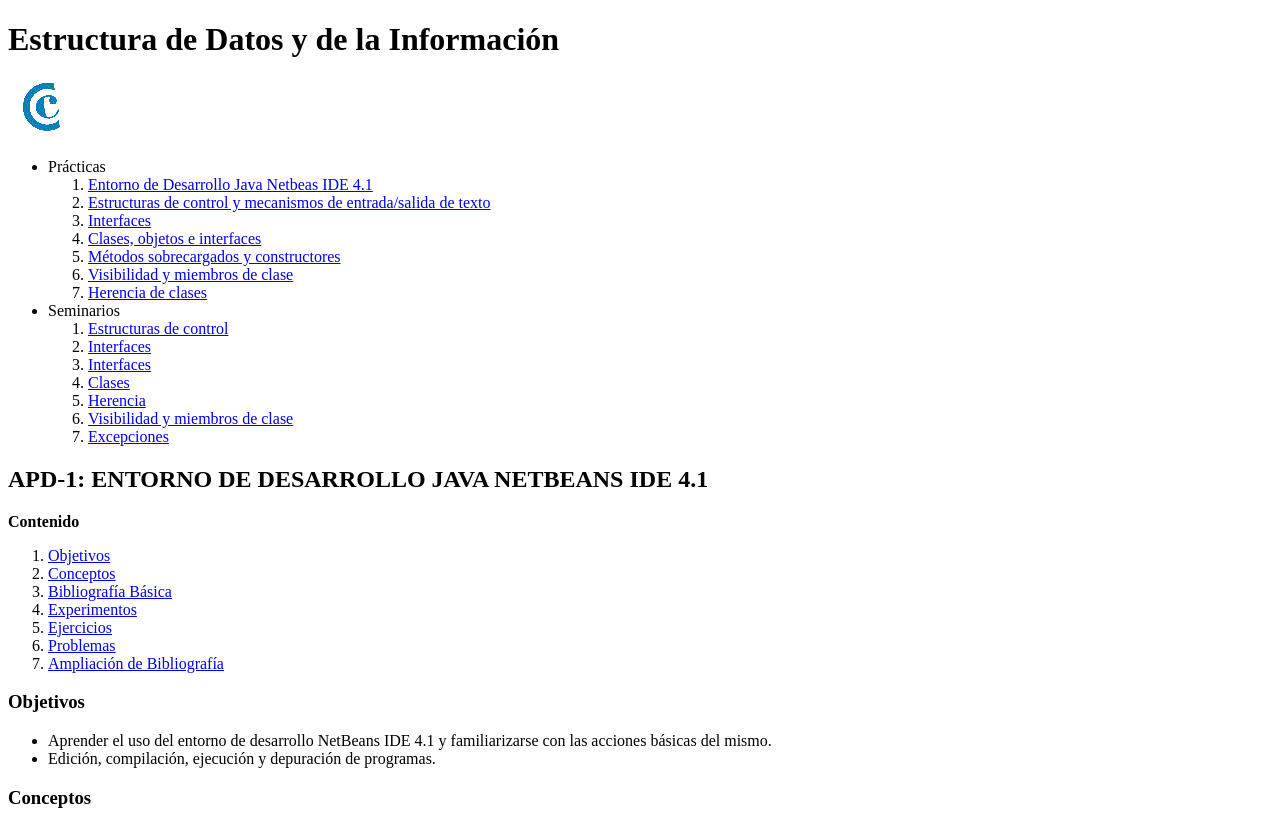
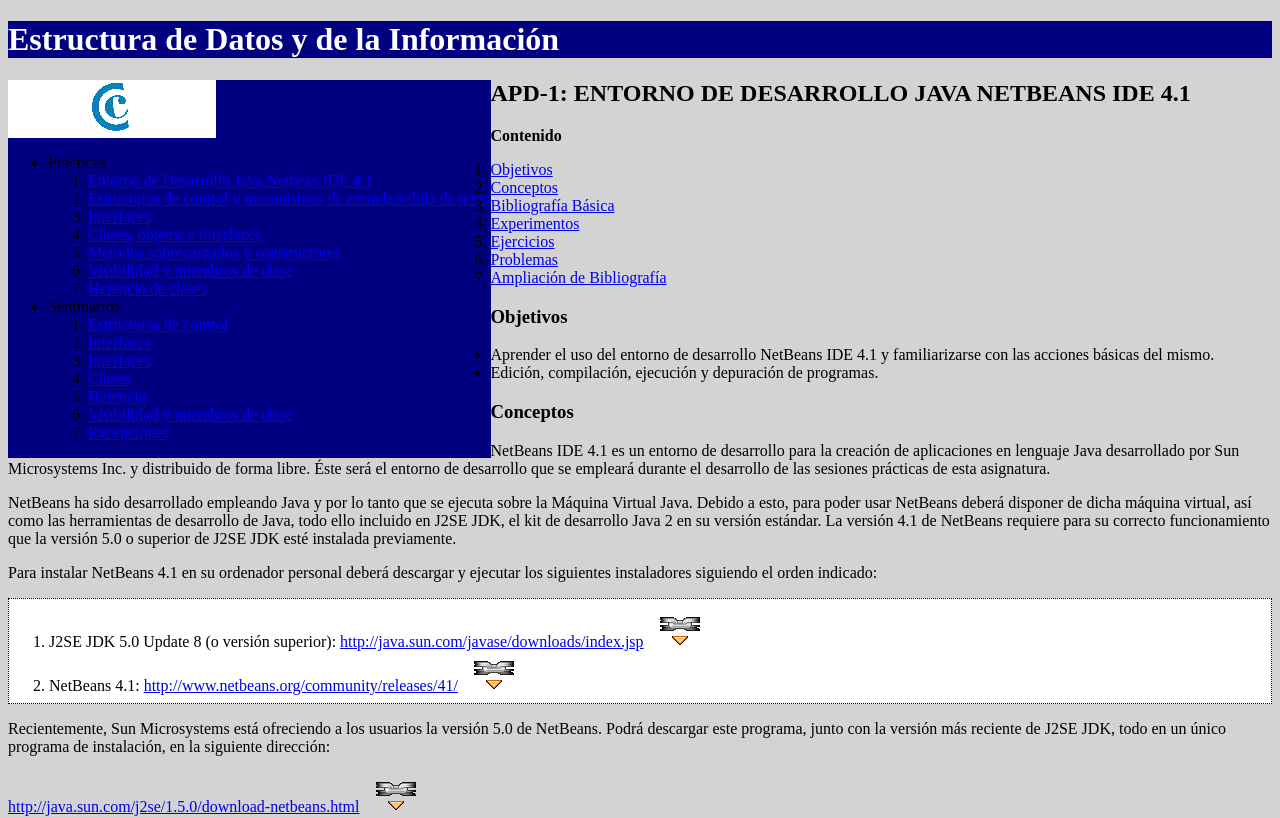
Before and after one commit to RonGarciaGuerrero/actividadCss, a plain HTML site: page EJ3/index.html in a window 1280 px wide. Shown: the top 818 px of the page. Drawn offline with Linux system fonts and the light colour scheme.

Commit message:
empiezo con el ej3 index  en proceso de modificar el css

```diff
--- a/EJ3Material/estilo.css
+++ b/EJ3/estilo.css
@@ -23,3 +23,23 @@
     padding-bottom:0.5em;
     background-color: #ffd6d6;
 }
+body{
+ background-color: rgb(211,211,211);
+}
+h1{
+    background-color: rgb(0, 0, 128);
+    color: white;
+}
+.lateral{
+    float: left;
+    background-color: rgb(0, 0, 128);
+}
+.logo img{
+    margin-left: auto;
+    margin-right: auto;
+    display: block;
+}
+.logo{
+    background-color: white;
+    width: 13em;
+}
```
Also changed, not shown: EJ3/construccion.html (renamed from EJ3Material/construccion.html), EJ3/construccion.png (renamed from EJ3Material/construccion.png), EJ3/imagenes/EcuacionTemp.gif (renamed from EJ3Material/imagenes/EcuacionTemp.gif), EJ3/imagenes/Esquema Java.gif (renamed from EJ3Material/imagenes/Esquema Java.gif), EJ3/imagenes/LogoPlumUpo.gif (renamed from EJ3Material/imagenes/LogoPlumUpo.gif), EJ3/imagenes/NuevoProyecto1.jpg (renamed from EJ3Material/imagenes/NuevoProyecto1.jpg), EJ3/imagenes/NuevoProyecto2.jpg (renamed from EJ3Material/imagenes/NuevoProyecto2.jpg), EJ3/imagenes/Opciones Debug.jpg (renamed from EJ3Material/imagenes/Opciones Debug.jpg), EJ3/imagenes/Pantalla NetBeans.jpg (renamed from EJ3Material/imagenes/Pantalla NetBeans.jpg), EJ3/imagenes/construccion.png (renamed from EJ3Material/imagenes/construccion.png), EJ3/imagenes/link.png (renamed from EJ3Material/imagenes/link.png), EJ3/index.html (renamed from EJ3Material/index.html), EJ3/index.png (renamed from EJ3Material/index.png), EJ3/s1.html (renamed from EJ3Material/s1.html), 2 more files, 5 other files.
